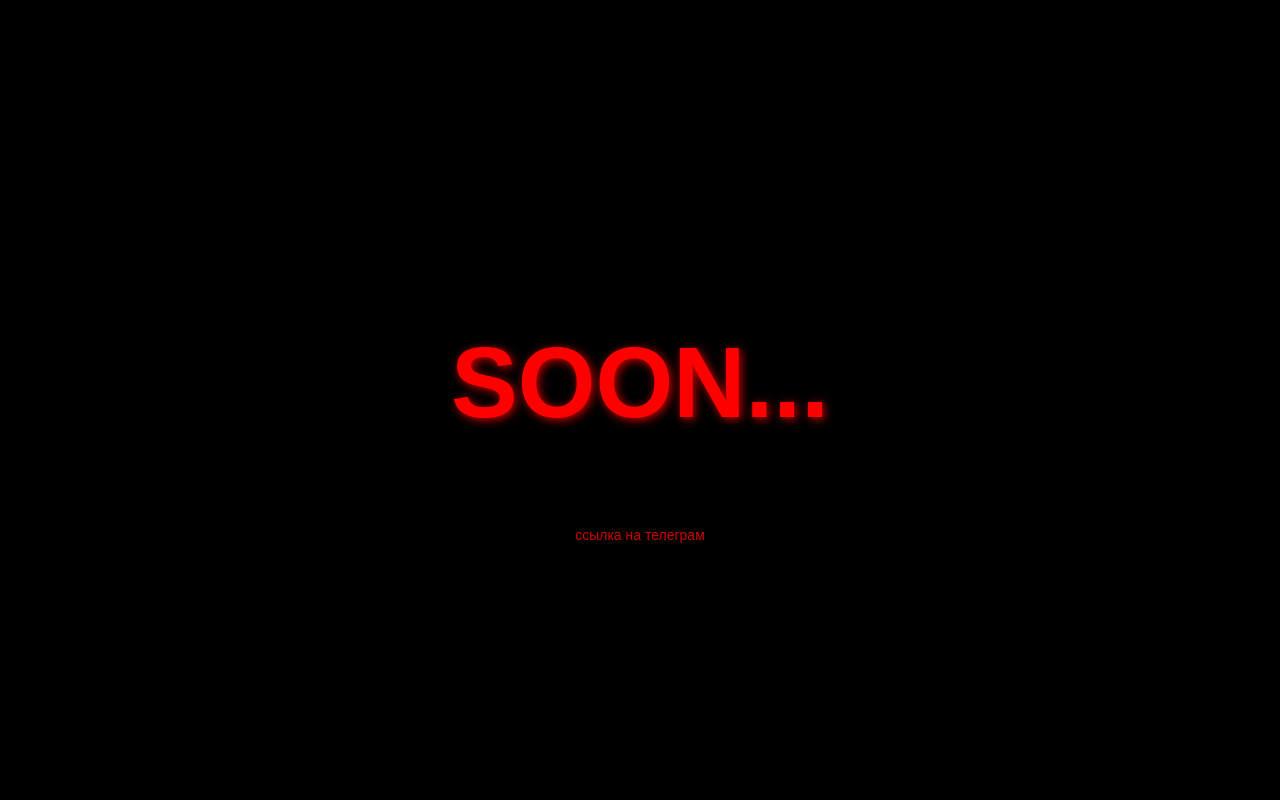
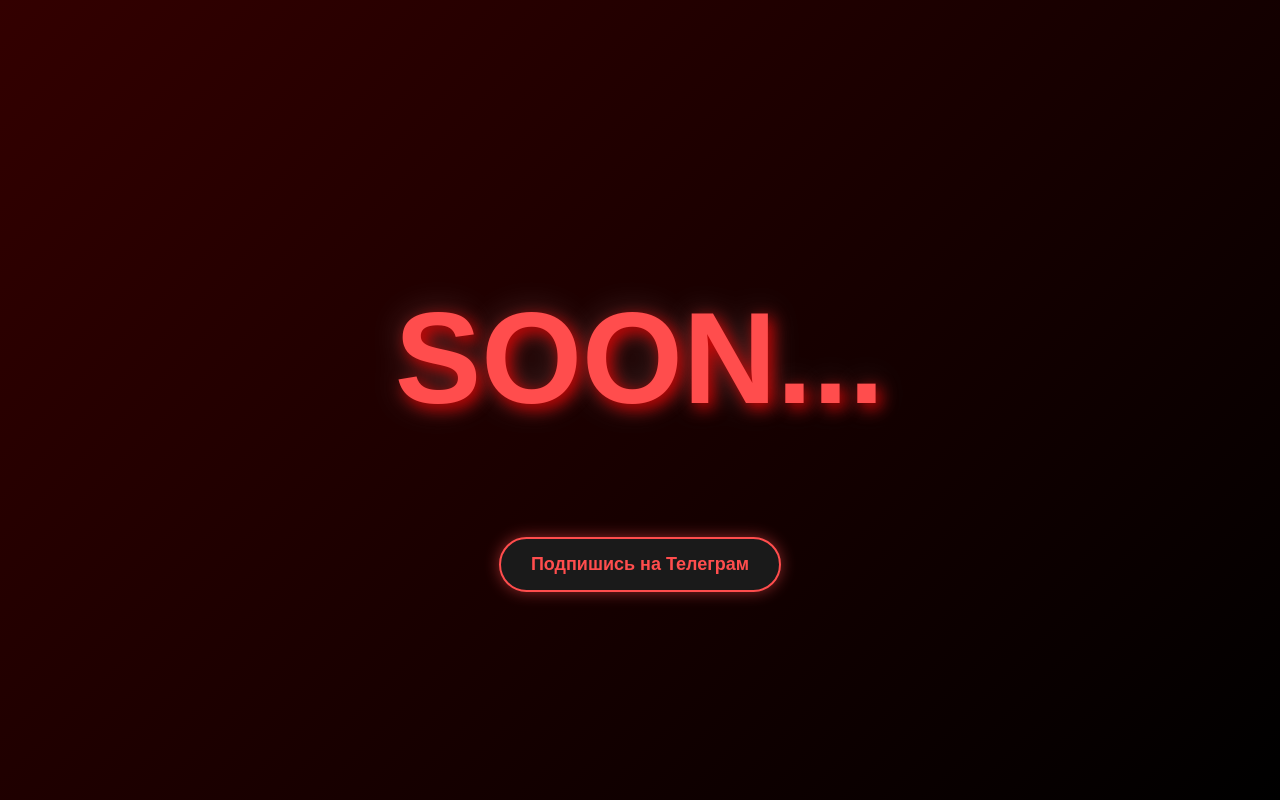
Before and after one commit to Nodfsa/-, a plain HTML site: page index.html in a window 1280 px wide. Drawn offline with Linux system fonts and the light colour scheme.

Commit message:
Update index.html

```diff
--- a/index.html
+++ b/index.html
@@ -6,8 +6,8 @@
     <title>SOON...</title>
     <style>
         body {
-            background-color: black;
-            color: red;
+            background: linear-gradient(135deg, #000000 0%, #330000 100%);
+            color: #ff4d4d;
             font-family: 'Arial', sans-serif;
             display: flex;
             flex-direction: column;
@@ -16,40 +16,56 @@
             height: 100vh;
             margin: 0;
             text-align: center;
-            animation: pulse 1s infinite; /* Добавлена анимация */
+            overflow: hidden;
+            animation: backgroundPulse 5s infinite alternate; /* Анимация для фона */
         }
 
         h1 {
-            font-size: 100px; /* Размер шрифта для "SOON..." */
-            text-shadow: 2px 2px 10px rgba(255, 0, 0, 0.8); /* Тень для текста */
+            font-size: 120px;
+            text-shadow: 4px 4px 15px rgba(255, 0, 0, 0.8), 0px 0px 30px rgba(255, 255, 255, 0.2);
+            animation: textPulse 2s infinite alternate; /* Анимация для текста */
         }
 
         .link {
-            margin-top: 20px;
-            font-size: 14px; /* Размер шрифта для кликабельного слова */
-            opacity: 0.8; /* Полупрозрачность для ссылки */
+            margin-top: 30px;
         }
 
         .link a {
-            color: red; /* Цвет ссылки */
-            text-decoration: none; /* Убирает подчеркивание у ссылки */
-            transition: color 0.3s; /* Плавный переход цвета */
+            display: inline-block;
+            padding: 15px 30px;
+            font-size: 18px;
+            font-weight: bold;
+            color: #ff4d4d;
+            background: #1a1a1a;
+            border: 2px solid #ff4d4d;
+            border-radius: 50px;
+            text-decoration: none;
+            transition: all 0.3s ease;
+            box-shadow: 0 0 15px rgba(255, 77, 77, 0.5);
         }
 
         .link a:hover {
-            color: #ffcccc; /* Светлый цвет при наведении */
-            text-decoration: underline; /* Подчеркивание при наведении */
+            color: #fff;
+            background: #ff4d4d;
+            border-color: #fff;
+            box-shadow: 0 0 30px rgba(255, 77, 77, 1), 0 0 40px rgba(255, 255, 255, 0.5);
         }
 
-        @keyframes pulse {
+        @keyframes textPulse {
             0% {
                 transform: scale(1);
             }
-            50% {
-                transform: scale(1.05);
+            100% {
+                transform: scale(1.1);
+            }
+        }
+
+        @keyframes backgroundPulse {
+            0% {
+                background: linear-gradient(135deg, #000000 0%, #330000 100%);
             }
             100% {
-                transform: scale(1);
+                background: linear-gradient(135deg, #330000 0%, #000000 100%);
             }
         }
     </style>
@@ -57,7 +73,7 @@
 <body>
     <h1>SOON...</h1>
     <div class="link">
-        <a href="https://t.me/+yO5v60Dfnz01MjVi" target="_blank">ссылка на телеграм</a>
+        <a href="https://t.me/+yO5v60Dfnz01MjVi" target="_blank">Подпишись на Телеграм</a>
     </div>
 </body>
 </html>
```
